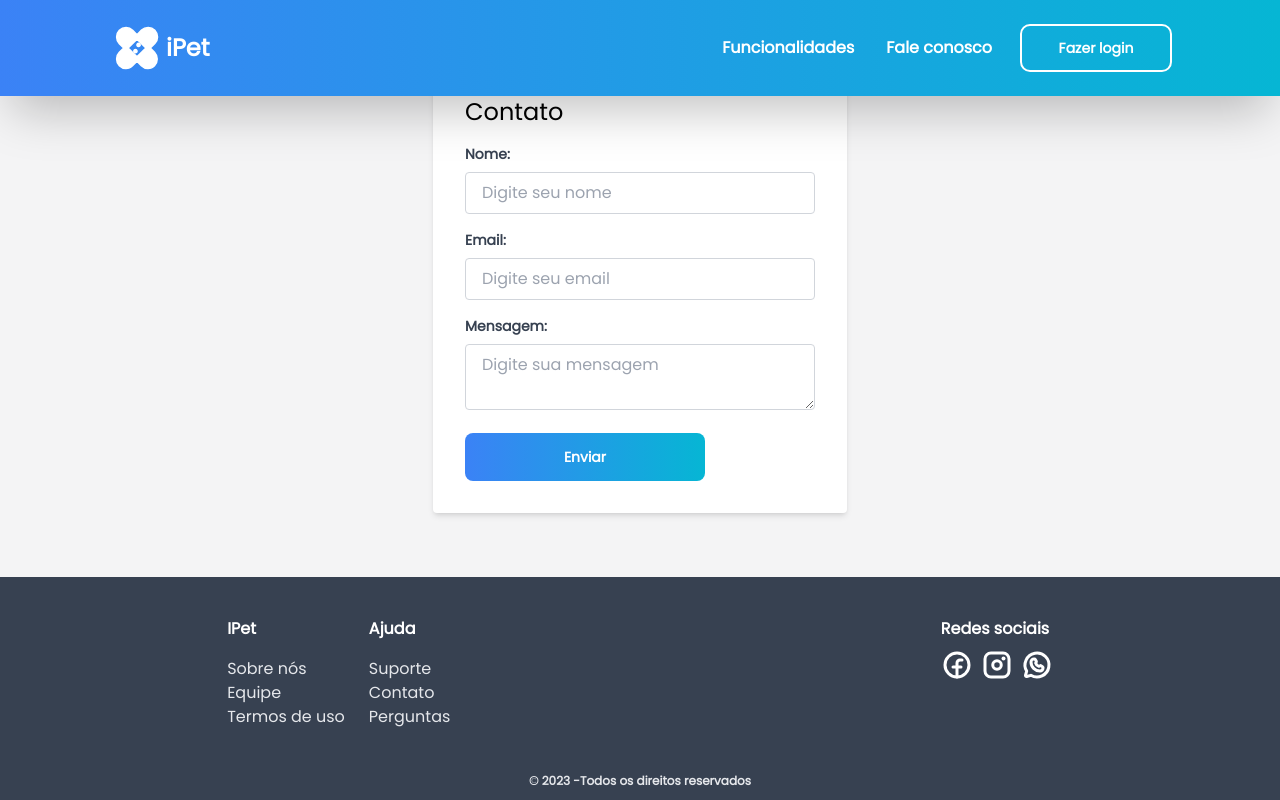
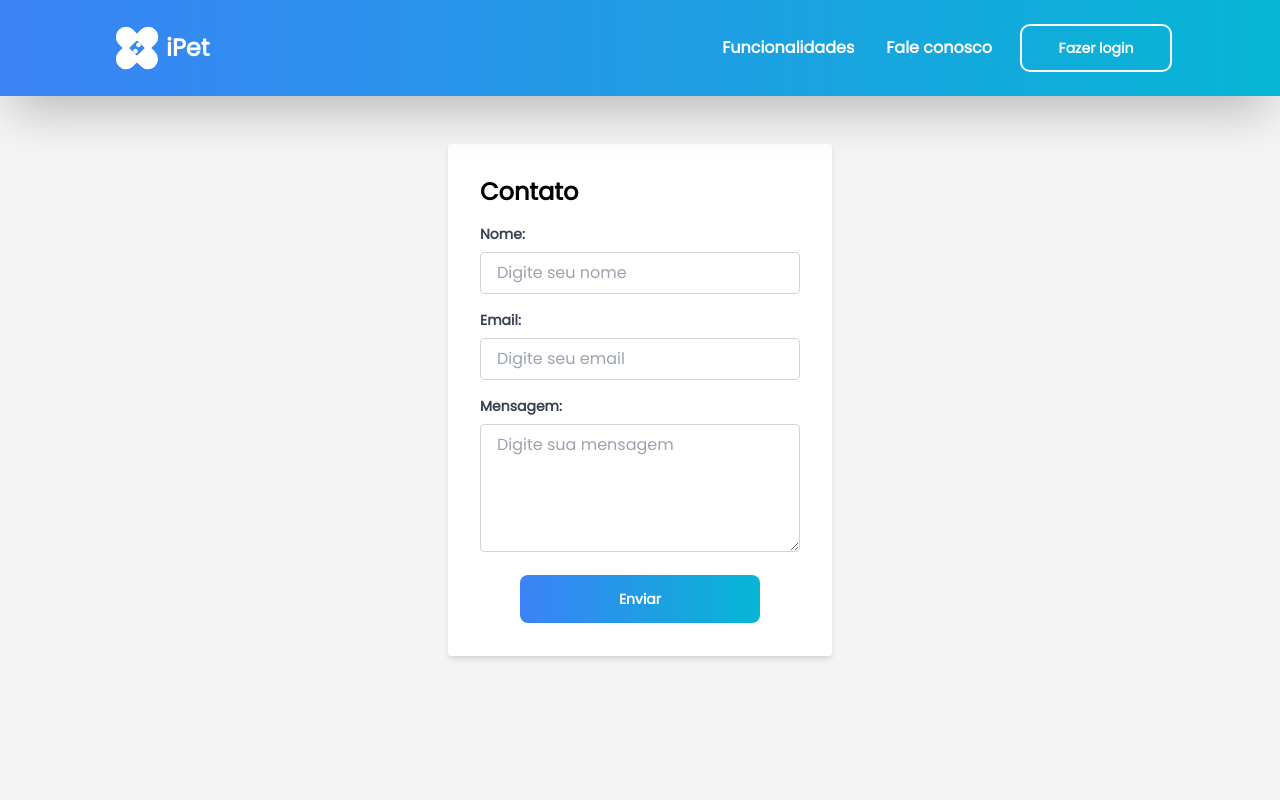
Before and after one commit to Luan-max/ipet-frontend, a Next.js app: page /contact in a window 1280 px wide. Shown: the top 800 px of the page. Built offline with nearby package versions, Linux system fonts and the light colour scheme.

Commit message:
fix: main

```diff
--- a/src/app/contact/page.tsx
+++ b/src/app/contact/page.tsx
@@ -6,46 +6,61 @@ import Header from "@/components/header";
 
 export default function Contact() {
   return (
-    <main className="w-full min-h-screen flex flex-col ">
+    <main className="w-full h-full flex flex-col ">
       <Header />
-      <div className=" max-w-md mx-auto bg-white rounded p-8 shadow-md my-16">
-        <h2 className="text-2xl mb-4  justify-items-center">Contato</h2>
+      <section className="h-screen flex items-center justify-center ">
+        <div className="w-96 h-[32rem] bg-white rounded p-8 shadow-md my-16 ">
+          <h2 className="text-2xl mb-4 font-bold justify-items-center">
+            Contato
+          </h2>
           <form className="">
             <div className="mb-4">
-            <label htmlFor="email" className="block text-gray-700 text-sm font-bold mb-2">
+              <label
+                htmlFor="email"
+                className="block text-gray-700 text-sm font-bold mb-2"
+              >
                 Nome:
               </label>
               <input
                 type="text"
                 id="name"
-              className="w-full px-4 py-2 border border-gray-300 rounded focus:outline-none focus:border-indigo-500"
+                className="w-full px-4 py-2 border border-gray-300 rounded focus:outline-none focus:border-cyan-400"
                 placeholder="Digite seu nome"
               />
             </div>
             <div className="mb-4">
-            <label htmlFor="email" className="block text-gray-700 text-sm font-bold mb-2">
+              <label
+                htmlFor="email"
+                className="block text-gray-700 text-sm font-bold mb-2"
+              >
                 Email:
               </label>
               <input
                 type="email"
                 id="email"
-              className="w-full px-4 py-2 border border-gray-300 rounded focus:outline-none focus:border-indigo-500"
+                className="w-full px-4 py-2 border border-gray-300 rounded focus:outline-none focus:border-cyan-400"
                 placeholder="Digite seu email"
               />
             </div>
             <div className="mb-4">
-            <label htmlFor="message" className="block text-gray-700 text-sm font-bold mb-2">
+              <label
+                htmlFor="message"
+                className="block text-gray-700 text-sm font-bold mb-2"
+              >
                 Mensagem:
               </label>
               <textarea
                 id="message"
-              className="w-full px-4 py-2 border border-gray-300 rounded focus:outline-none focus:border-indigo-500"
+                className="w-full px-4 h-32 py-2 border border-gray-300 rounded focus:outline-none focus:border-cyan-400"
                 placeholder="Digite sua mensagem"
               ></textarea>
             </div>
-          <Button label="Enviar" path="#"/>
+            <div className="flex flex-col items-center justify-center">
+              <Button label="Enviar" path="#" />
+            </div>
           </form>
         </div>
+      </section>
       <Footer />
     </main>
   );
```
Lines whose indentation alone changed are shown as unchanged.
